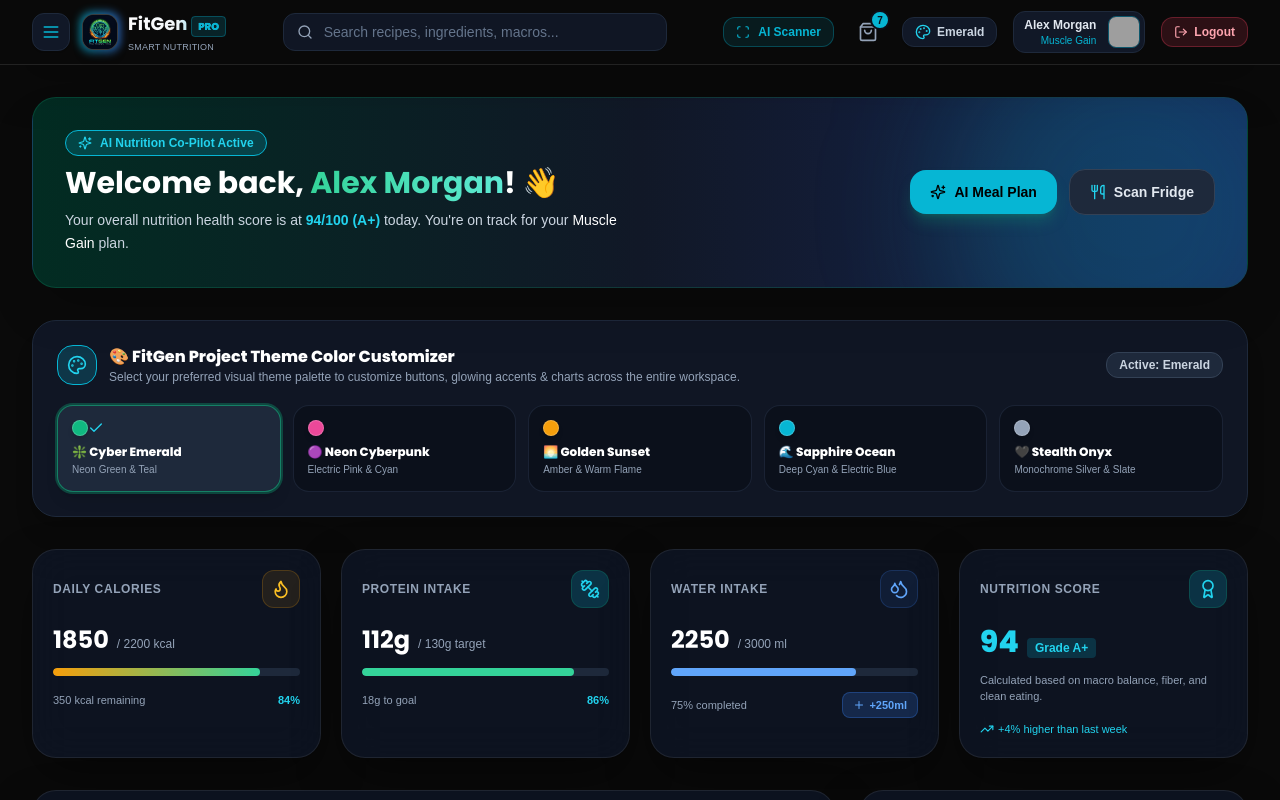
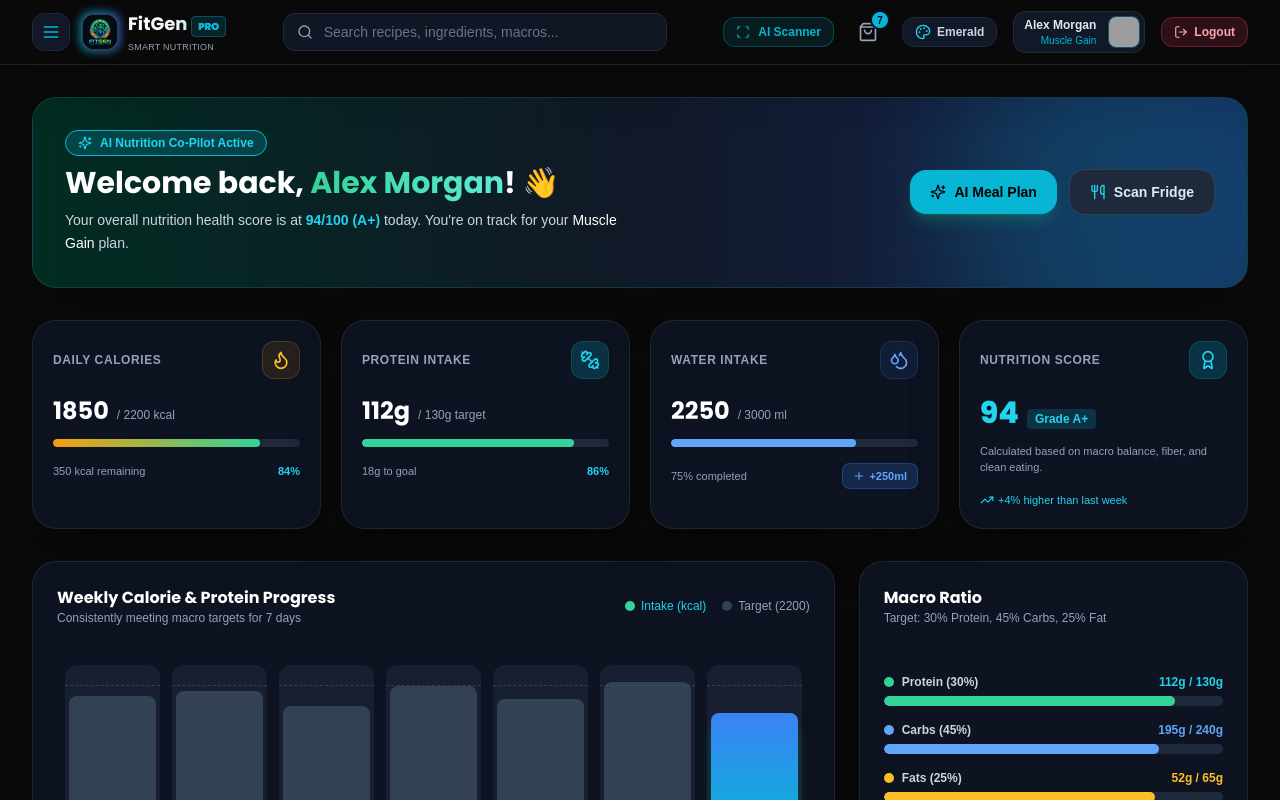
Before and after one commit to 4mh24cs411-ops/prasadpro, a React (Vite) app: page /dashboard in a window 1280 px wide. Shown: the top 800 px of the page. Built offline with nearby package versions, Linux system fonts and the light colour scheme; sample sign-in values are in the browser's storage; grey boxes are pictures that could not be loaded.

Commit message:
Remove Theme Customizer widget from Dashboard view

```diff
--- a/src/pages/DashboardPage.jsx
+++ b/src/pages/DashboardPage.jsx
@@ -15,13 +15,11 @@ import {
   Calendar,
   Utensils,
   ChevronRight,
-  Heart,
-  Palette,
-  Check
+  Heart
 } from 'lucide-react';
 
 export default function DashboardPage() {
-  const { userProfile, dailyLog, addWater, mealPlan, logMealToTracker, currentTheme, changeTheme } = useApp();
+  const { userProfile, dailyLog, addWater, mealPlan, logMealToTracker } = useApp();
 
   const caloriePercentage = Math.min(100, Math.round((dailyLog.calories / userProfile.dailyCalorieBudget) * 100));
   const proteinPercentage = Math.min(100, Math.round((dailyLog.protein / userProfile.dailyProteinGoal) * 100));
@@ -99,64 +97,6 @@ export default function DashboardPage() {
               <Utensils className="w-4 h-4 text-emerald-400" /> Scan Fridge
             </NavLink>
           </div>
-        </div>
-      </div>
-
-      {/* FitGen Project Theme Color Customizer */}
-      <div className="rounded-3xl bg-slate-900/90 border border-slate-800 p-6 space-y-4 shadow-xl">
-        <div className="flex flex-col sm:flex-row sm:items-center justify-between gap-3">
-          <div className="flex items-center gap-3">
-            <div className="w-10 h-10 rounded-2xl bg-emerald-500/10 border border-emerald-500/30 text-emerald-400 flex items-center justify-center shrink-0">
-              <Palette className="w-5 h-5" />
-            </div>
-            <div>
-              <h3 className="text-base font-extrabold text-white font-heading flex items-center gap-2">
-                🎨 FitGen Project Theme Color Customizer
-              </h3>
-              <p className="text-xs text-slate-400">
-                Select your preferred visual theme palette to customize buttons, glowing accents & charts across the entire workspace.
-              </p>
-            </div>
-          </div>
-
-          <span className="self-start sm:self-auto px-3 py-1 rounded-xl bg-slate-800 border border-slate-700 text-xs font-bold text-slate-300 capitalize">
-            Active: {currentTheme}
-          </span>
-        </div>
-
-        <div className="grid grid-cols-2 sm:grid-cols-3 md:grid-cols-5 gap-3 pt-1">
-          {[
-            { name: 'emerald', label: '❇️ Cyber Emerald', desc: 'Neon Green & Teal', color: '#10B981' },
-            { name: 'cyberpunk', label: '🟣 Neon Cyberpunk', desc: 'Electric Pink & Cyan', color: '#EC4899' },
-            { name: 'sunset', label: '🌅 Golden Sunset', desc: 'Amber & Warm Flame', color: '#F59E0B' },
-            { name: 'ocean', label: '🌊 Sapphire Ocean', desc: 'Deep Cyan & Electric Blue', color: '#06B6D4' },
-            { name: 'stealth', label: '🖤 Stealth Onyx', desc: 'Monochrome Silver & Slate', color: '#94A3B8' }
-          ].map((thm) => {
-            const isSelected = currentTheme === thm.name;
-            return (
-              <button
-                key={thm.name}
-                onClick={() => changeTheme(thm.name)}
-                className={`p-3.5 rounded-2xl text-left transition-all border cursor-pointer flex flex-col justify-between space-y-2 group ${
-                  isSelected
-                    ? 'bg-slate-800 border-emerald-500/60 shadow-lg ring-2 ring-emerald-500/30 scale-102'
-                    : 'bg-slate-950/80 border-slate-800/80 hover:border-slate-700 hover:bg-slate-900'
-                }`}
-              >
-                <div className="flex items-center justify-between">
-                  <span className="w-4 h-4 rounded-full border border-white/20 shadow-md" style={{ backgroundColor: thm.color }} />
-                  {isSelected && <Check className="w-4 h-4 text-emerald-400" />}
-                </div>
-
-                <div>
-                  <h4 className="text-xs font-extrabold text-white group-hover:text-emerald-400 transition-colors">
-                    {thm.label}
-                  </h4>
-                  <p className="text-[10px] text-slate-400 mt-0.5">{thm.desc}</p>
-                </div>
-              </button>
-            );
-          })}
         </div>
       </div>
 
```
